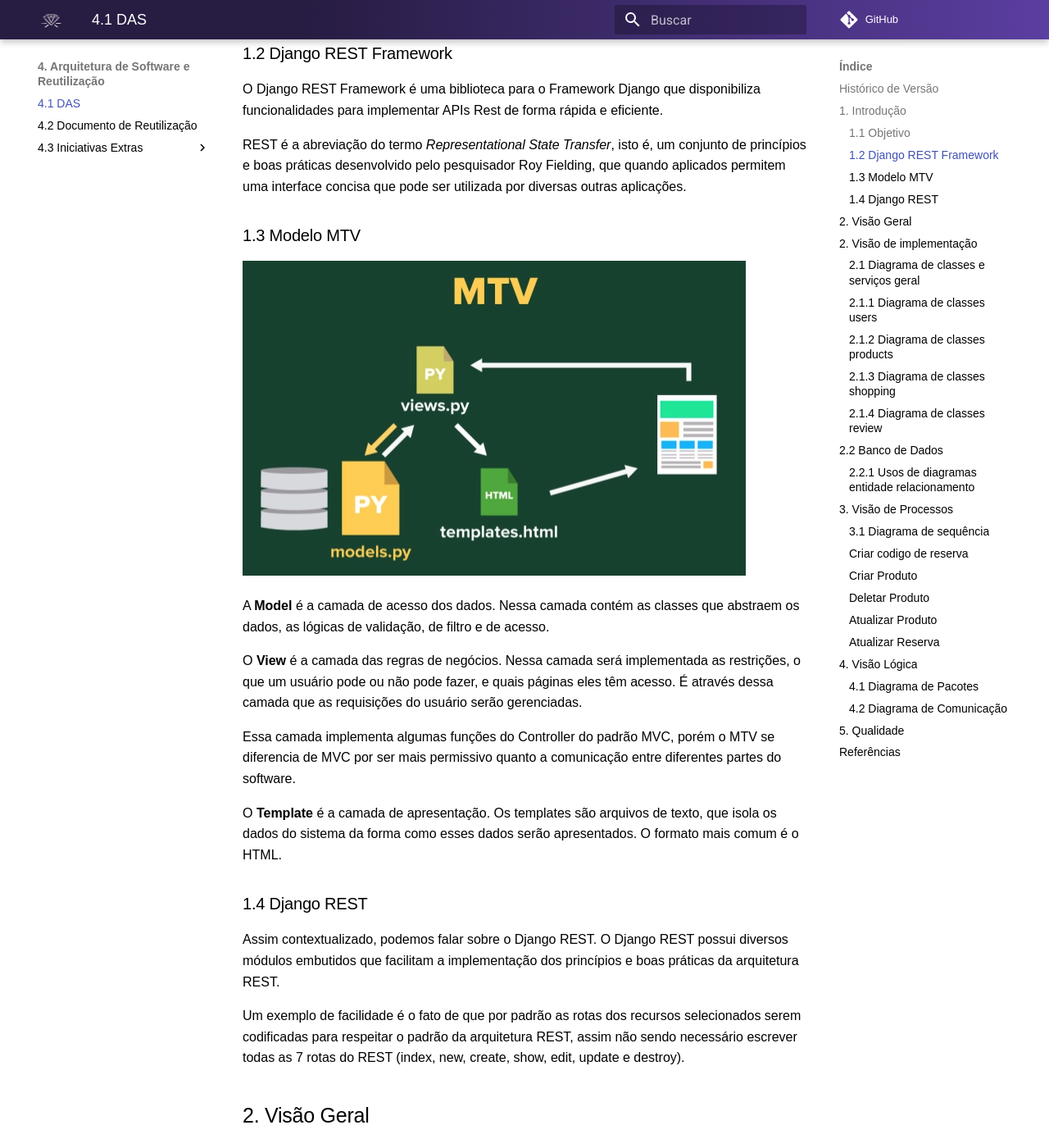
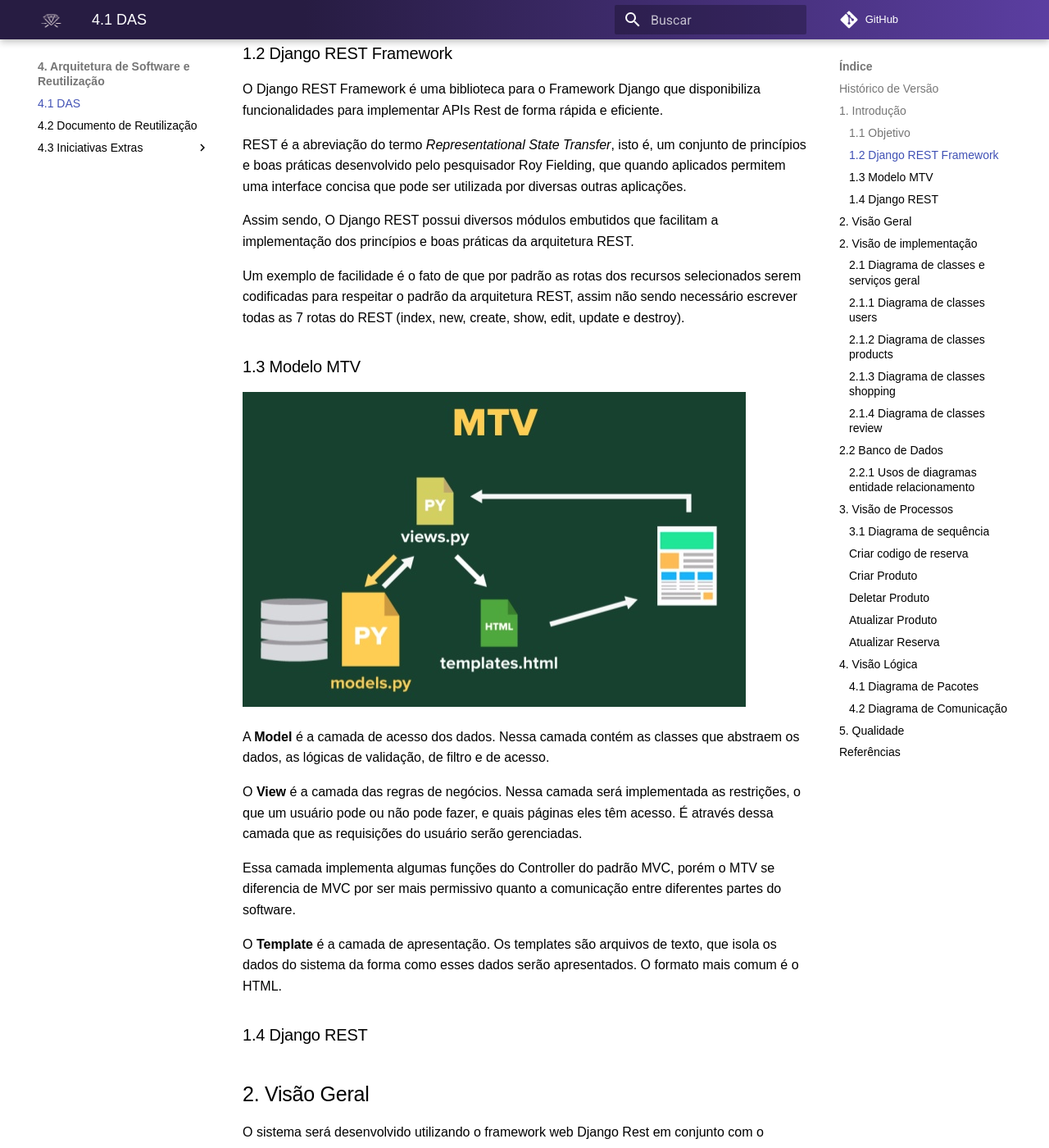
Before and after one commit to UnBArqDsw2021-2/2021.2_G7_-AluguelKitsFesta, an MkDocs documentation site: the page built from docs/arquitetura/achitecture_document.md, in a window 1280 px wide and 1400 px high, scrolled down 1125 px. Shown: the whole window at 82% size. Built offline with MkDocs 1.6.1 and Material for MkDocs 9.7.7, drawn with Linux system fonts in a browser that asks for light colours; comment, search, counter and statistics services are not loaded; some of the changed lines change nothing that is shown.

Commit message:
update achitecture_document.md

```diff
--- a/docs/arquitetura/achitecture_document.md
+++ b/docs/arquitetura/achitecture_document.md
@@ -34,6 +34,16 @@
 quando aplicados permitem uma interface concisa que pode
 ser utilizada por diversas outras aplicações.
 
+Assim sendo, O Django REST possui diversos módulos embutidos que
+facilitam a implementação dos princípios e boas práticas
+da arquitetura REST.
+
+Um exemplo de facilidade é o fato de que por padrão as rotas
+dos recursos selecionados serem codificadas para
+respeitar o padrão da arquitetura REST, assim não sendo
+necessário escrever todas as 7 rotas do REST (index, new,
+create, show, edit, update e destroy).
+
 ### 1.3 Modelo MTV
 
 ![Django MTV](./imagens/django_mtv.png)
@@ -57,16 +67,7 @@
 
 ### 1.4 Django REST
 
-Assim contextualizado, podemos falar sobre o Django REST.
-O Django REST possui diversos módulos embutidos que
-facilitam a implementação dos princípios e boas práticas
-da arquitetura REST.
 
-Um exemplo de facilidade é o fato de que por padrão as rotas
-dos recursos selecionados serem codificadas para
-respeitar o padrão da arquitetura REST, assim não sendo
-necessário escrever todas as 7 rotas do REST (index, new,
-create, show, edit, update e destroy).
 
 ## 2. Visão Geral
 
```
